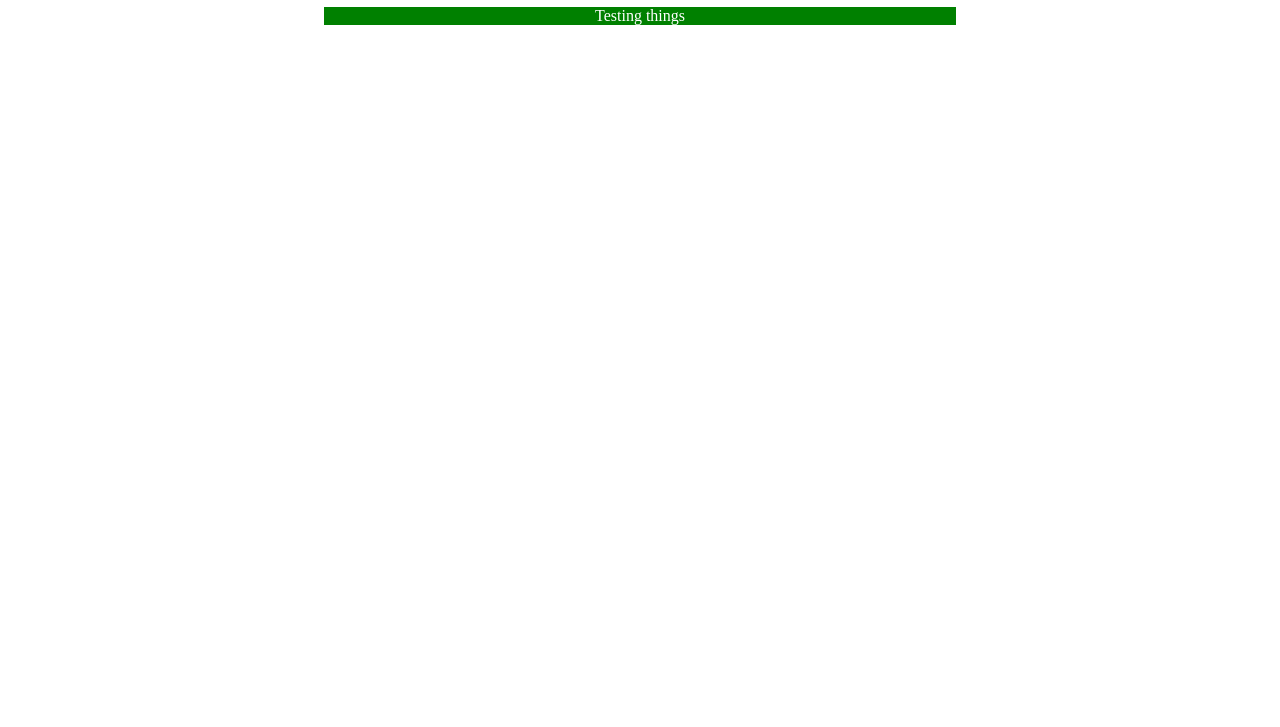
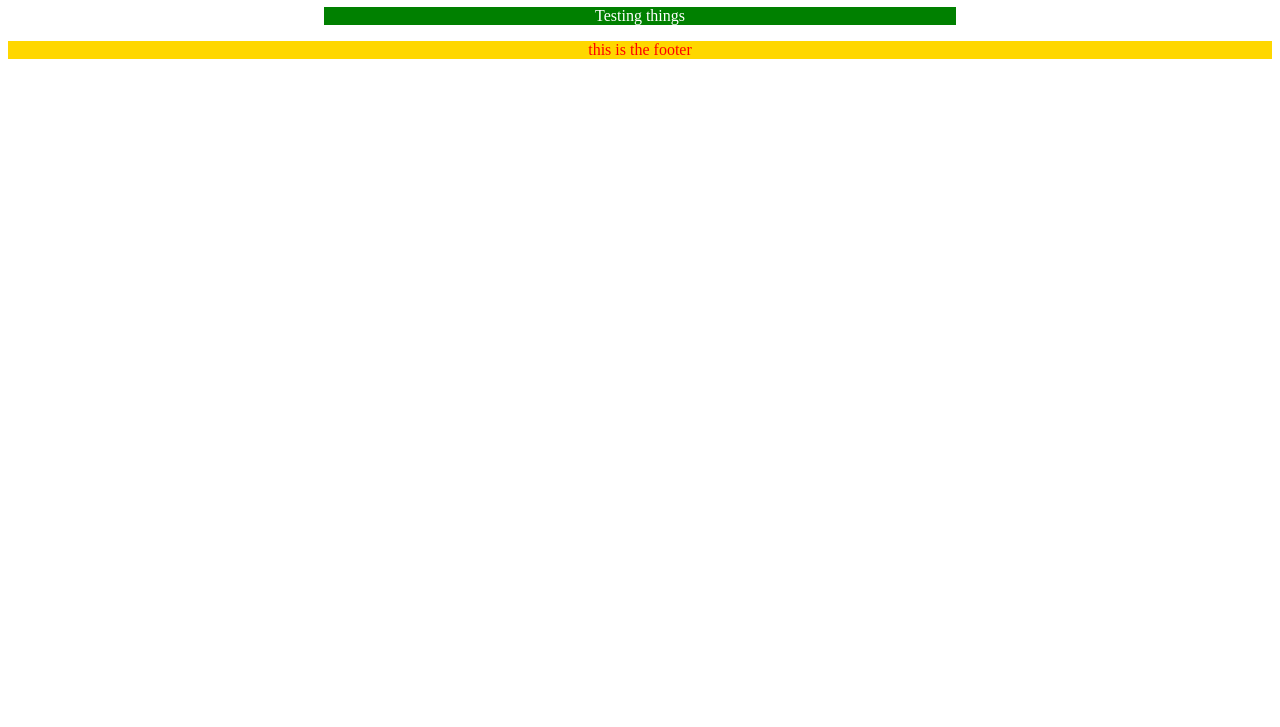
Before and after one commit to Braionic/emekemini.github.io, a plain HTML site: page index.html in a window 1280 px wide. Shown: the part 73-800 px from the top of the page. Drawn offline with Linux system fonts and the light colour scheme.

Commit message:
i added a footer

```diff
--- a/index.html
+++ b/index.html
@@ -9,5 +9,10 @@
 <div class="main">
 <p>Testing things</p>
 </div>
+<footer>
+<div class="footer">
+<p>this is the footer</p>
+</div>
+</footer>
 </body>
 </html>
--- a/style.css
+++ b/style.css
@@ -9,3 +9,8 @@ div.main {
   margin: auto;
   color: white;
 }
+div.footer p {
+  color: red;
+  text-align: center;
+  background-color: gold;
+}
```
